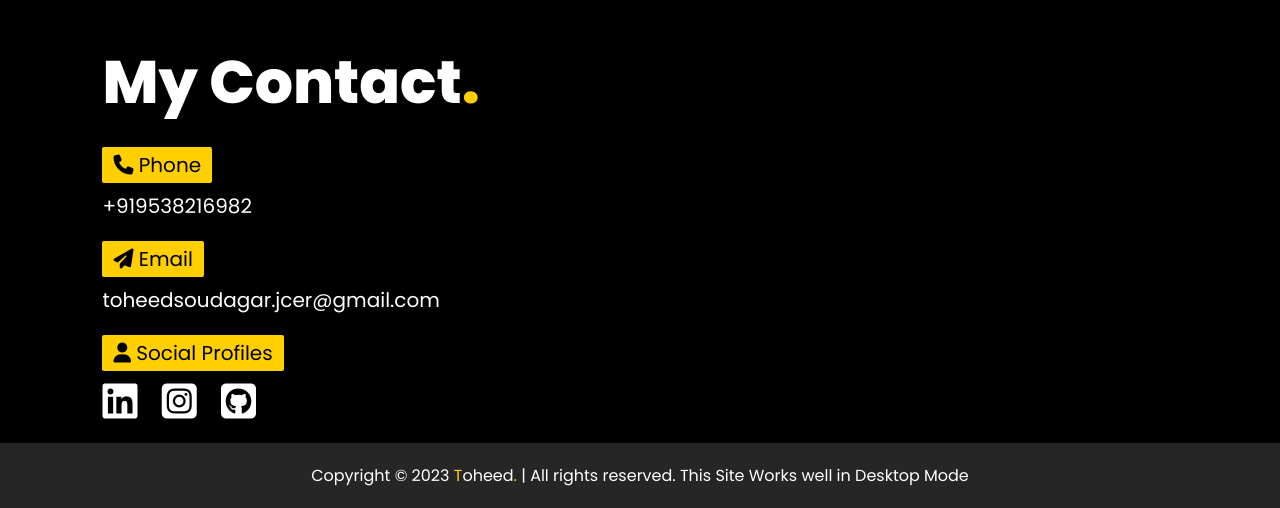
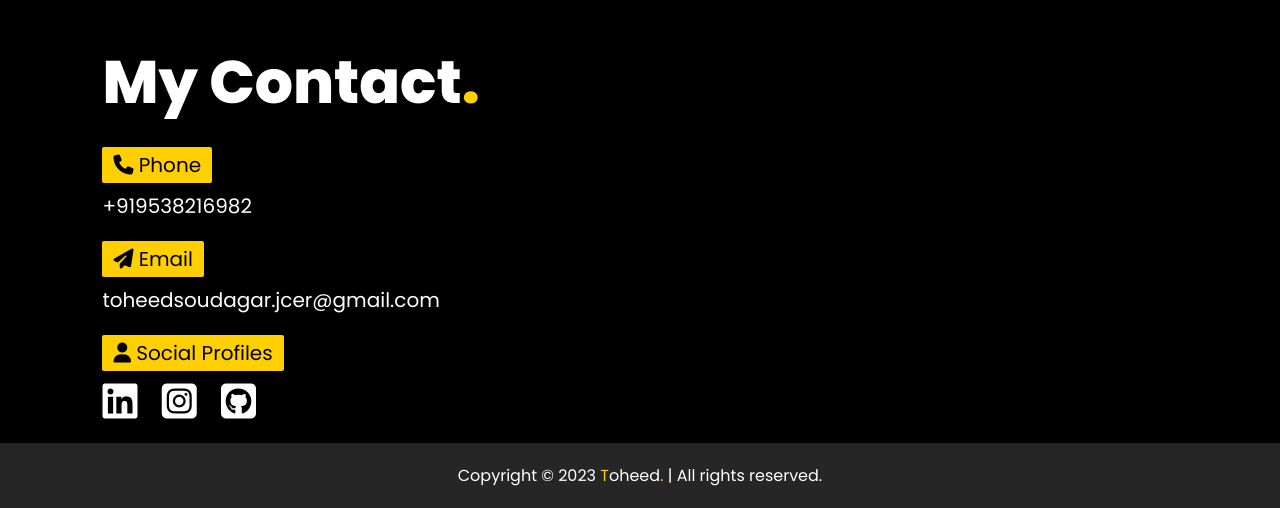
Before and after one commit to toheedsoudagar/My-Portfolio, a plain HTML site: page index.html in a window 1280 px wide. Shown: the part 2219-2727 px from the top of the page. Drawn offline with Linux system fonts and the light colour scheme; a script that the page names is missing.

Commit message:
index.html

```diff
--- a/index.html
+++ b/index.html
@@ -190,7 +190,7 @@ SYSTEM DIVISION Contact : +91- 80-25039300
 
     <footer>
         <div class="container">
-            <p>Copyright © 2023 <span class="color">T</span>oheed<span class="color">.</span>   | All rights reserved. This Site Works well in Desktop Mode</p>
+            <p>Copyright © 2023 <span class="color">T</span>oheed<span class="color">.</span>   | All rights reserved. </p>
         </div>
     </footer>
 </body>
```
